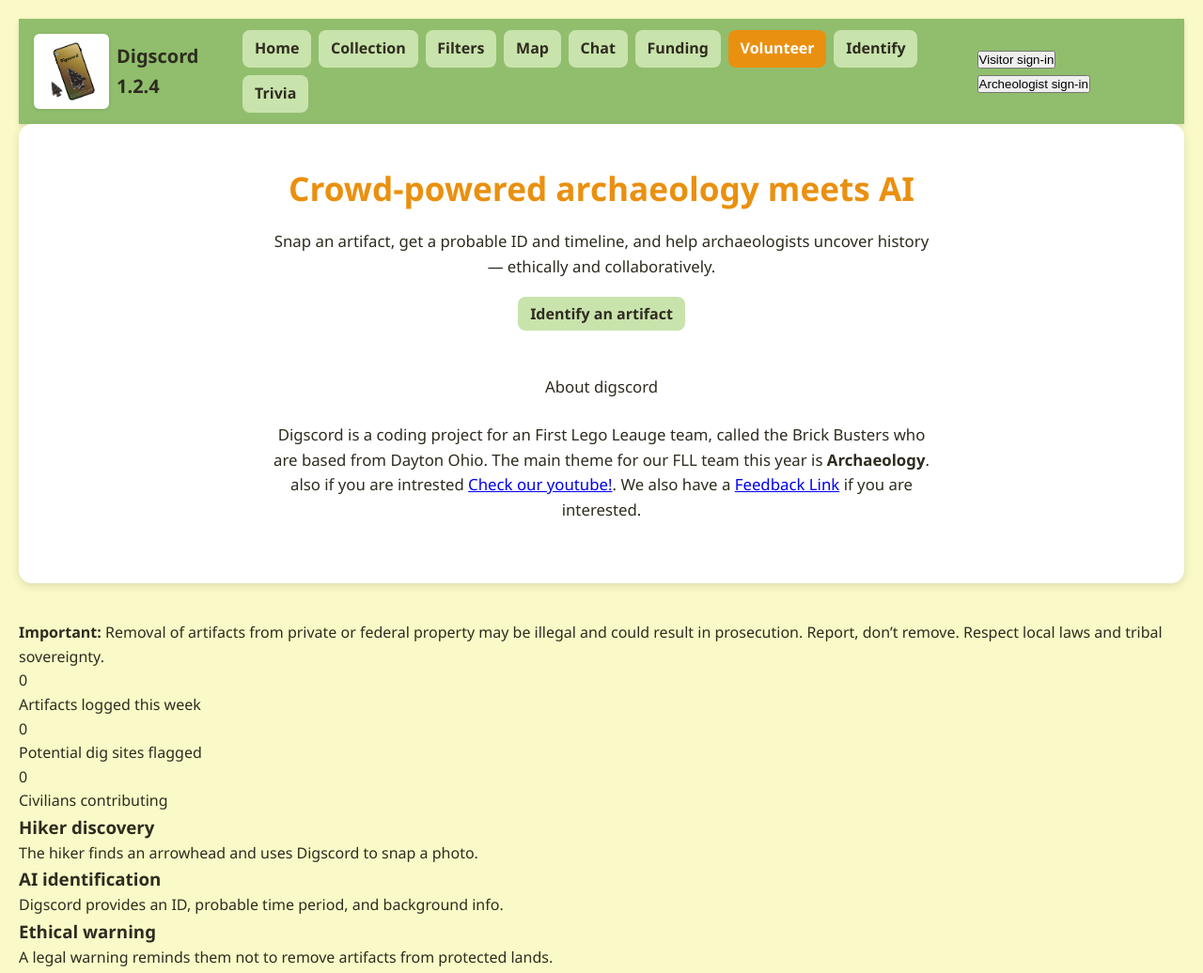
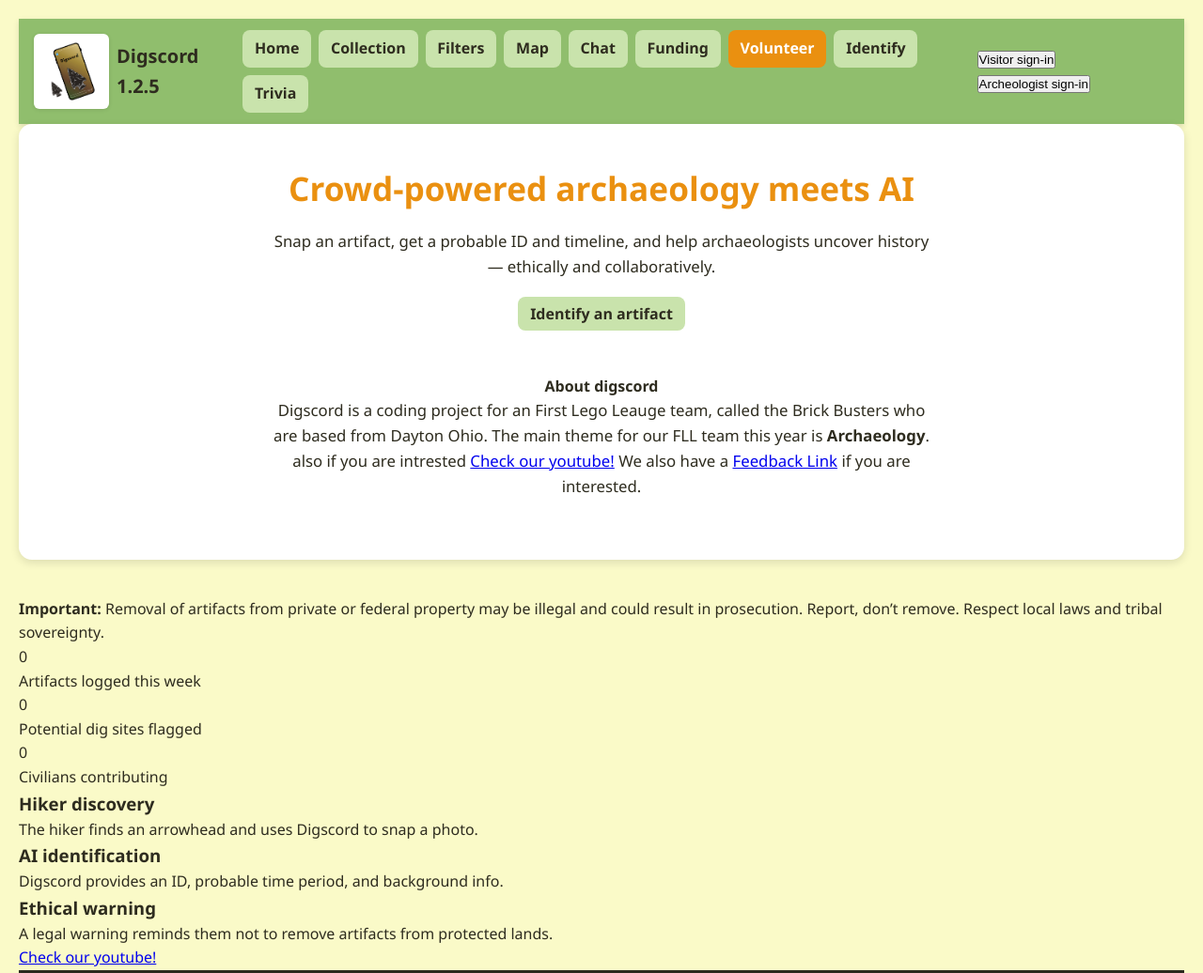
Before and after one commit to KingelafintNet/FLL-2025-2026-Project, a plain HTML site: page index.html in a window 1280 px wide. Shown: the top 1036 px of the page at 94% size. Drawn offline with Linux system fonts and the light colour scheme.

Commit message:
few small tweaks wont cange for a while working on chatroom

```diff
--- a/css/index.css
+++ b/css/index.css
@@ -90,6 +90,11 @@
   color: var(--accent-3);
   margin-bottom: 1rem;
 }
+
+.hero .about {
+  font-size: 15px;
+}
+
 .hero p {
   max-width: 700px;
   margin: 0 auto 1.5rem;
--- a/index.html
+++ b/index.html
@@ -11,7 +11,7 @@
   <header class="site-header">
     <div class="logo">
       <img src="images/digscord.jpg" alt="logo" height="200px" width="300px">
-      <span class="brand">Digscord 1.2.4</span>
+      <span class="brand">Digscord 1.2.5</span>
     </div>
     <nav class="nav">
       <a href="index.html" class="nav-btn">Home</a>
@@ -40,9 +40,10 @@
     <div id="about">
      </br>
      </br>
-      <p id="subheading">About digscord</p>
+        <strong id="about">About digscord</strong>
+
       <p>Digscord is a coding project for an First Lego Leauge team, called the Brick Busters who are based from Dayton Ohio.
-         The main theme for our FLL team this year is <strong>Archaeology</strong>. also if you are intrested     <a href="https://www.youtube.com/@BrickBustersFLL" >Check our youtube!</a>.
+         The main theme for our FLL team this year is <strong>Archaeology</strong>. also if you are intrested     <a href="https://www.youtube.com/@BrickBustersFLL" >Check our youtube!</a>
           We also have a <a href="https://docs.google.com/forms/d/e/1FAIpQLSeSjKHGWZcSWfj5bnEtJ9Kbt0pMjLb2gdEmBhG3Jf6KgCH7yw/viewform">Feedback Link</a> if you are interested.	</p>
     </div>
   </section>
```
